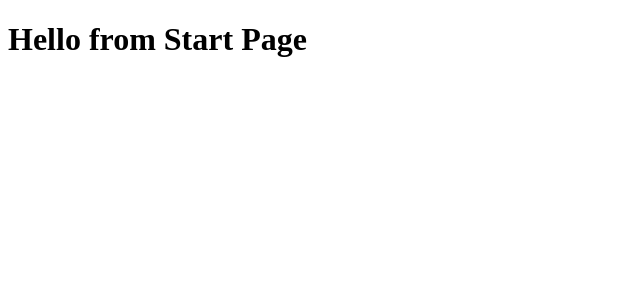
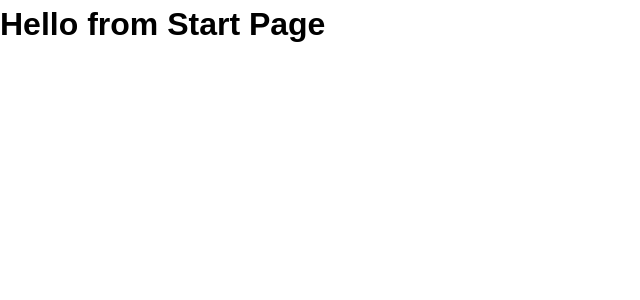
Before and after one commit to DiogoGDF/quizzical, a React (Vite) app: page / in a window 1280 px wide. Shown: the top 300 px of the page, without its empty margins (0-640 px from the left). Built offline with nearby package versions, Linux system fonts and the light colour scheme.

Commit message:
feat: css defaults reset

```diff
--- a/src/index.css
+++ b/src/index.css
@@ -0,0 +1,32 @@
+* {
+    margin: 0;
+    padding: 0;
+    box-sizing: border-box;
+}
+
+html, body {
+    height: 100%;
+}
+
+body {
+    line-height: 1.5;
+    font-family: sans-serif;
+}
+
+img, picture, video, canvas, svg {
+    display: block;
+    max-width: 100%;
+}
+
+button, input, textarea, select {
+    font: inherit;
+}
+
+ul, ol {
+    list-style: none;
+}
+
+a {
+    text-decoration: none;
+    color: inherit;
+}
```
